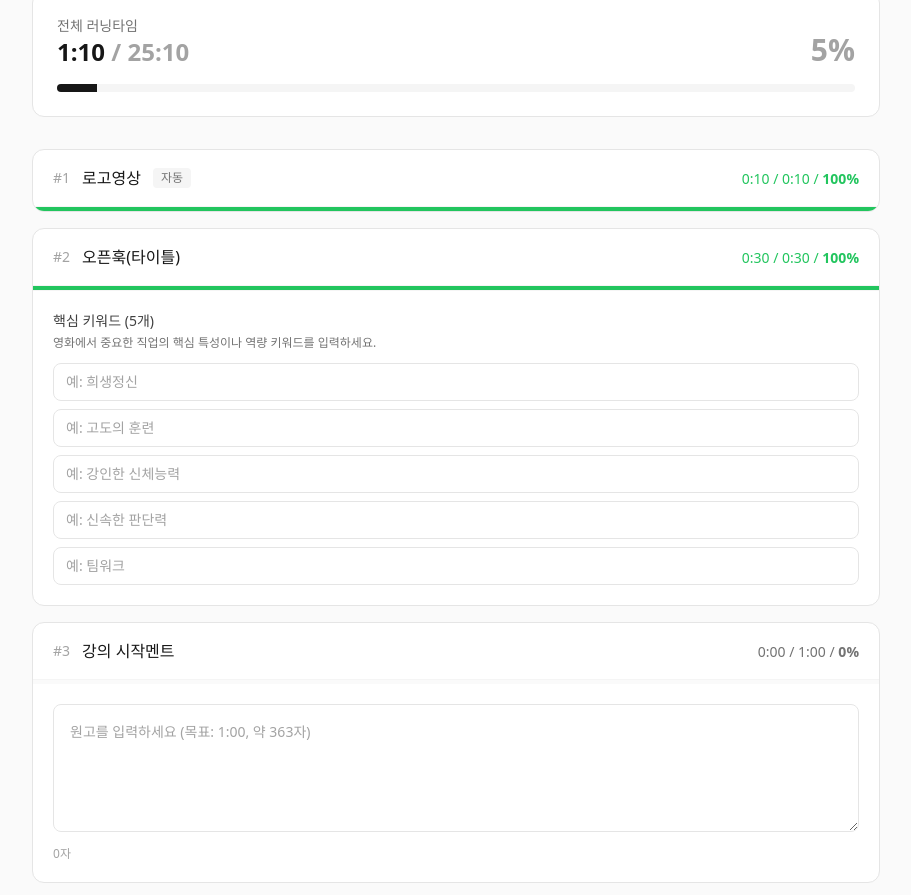
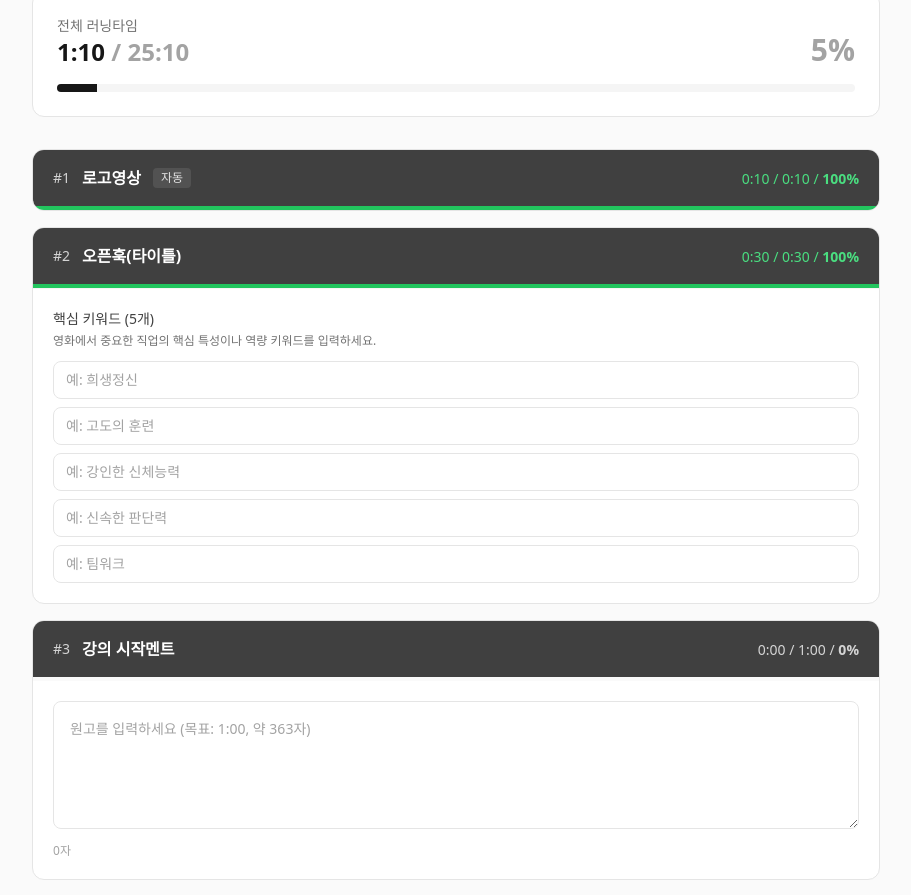
Before and after one commit to youkitmedia/scriptbox, a Next.js app: page / in a window 1280 px wide. Shown: the part 308-1203 px from the top of the page, without its empty margins (184-1095 px from the left). Built offline with nearby package versions, Linux system fonts and the light colour scheme.

Commit message:
Update page.tsx
color,down

```diff
--- a/app/page.tsx
+++ b/app/page.tsx
@@ -327,19 +327,19 @@ export default function ScriptPlanner() {
             return (
               <div key={section.id} className="rounded-xl border border-neutral-200 bg-white overflow-hidden">
                 {/* Section Header */}
-                <div className="flex items-center justify-between border-b border-neutral-100 px-5 py-4">
+                <div className="flex items-center justify-between bg-neutral-700 px-5 py-4">
                   <div className="flex items-center gap-3">
-                    <span className="text-sm font-medium text-neutral-400">#{index + 1}</span>
-                    <h3 className="font-medium text-neutral-900">{section.name}</h3>
+                    <span className="text-sm font-medium text-neutral-300">#{index + 1}</span>
+                    <h3 className="font-bold text-white">{section.name}</h3>
                     {!section.hasInput && !section.hasKeywords && !section.hasObjectives && (
-                      <span className="rounded bg-neutral-100 px-2 py-0.5 text-xs text-neutral-500">자동</span>
+                      <span className="rounded bg-neutral-600 px-2 py-0.5 text-xs text-neutral-200">자동</span>
                     )}
-                    {section.note && <span className="text-xs text-neutral-400">{section.note}</span>}
+                    {section.note && <span className="text-xs text-neutral-300">{section.note}</span>}
                   </div>
                   <div className="text-right">
                     <span
                       className={`text-sm font-medium ${
-                        percent > 100 ? "text-red-500" : percent >= 95 ? "text-green-500" : "text-neutral-500"
+                        percent > 100 ? "text-red-400" : percent >= 95 ? "text-green-400" : "text-neutral-300"
                       }`}
                     >
                       {formatTime(duration)} / {formatTime(section.target)} / <span className="font-bold">{percent}%</span>
@@ -483,7 +483,7 @@ export default function ScriptPlanner() {
         </div>
 
         {/* Download Button */}
-        <div className="mt-8 flex justify-center">
+        <div className="mt-8 flex flex-col items-center">
           <button
             onClick={downloadPDF}
             className="flex items-center gap-2 rounded-lg bg-neutral-900 px-6 py-3 text-sm font-medium text-white transition-colors hover:bg-neutral-800"
@@ -491,6 +491,7 @@ export default function ScriptPlanner() {
             <Download className="h-4 w-4" />
             PDF 다운로드
           </button>
+          <p className="mt-3 text-xs text-neutral-400">다운로드 버튼 클릭 후 약 3초 정도 후에 다운로드가 진행됩니다.</p>
         </div>
       </main>
 
```
